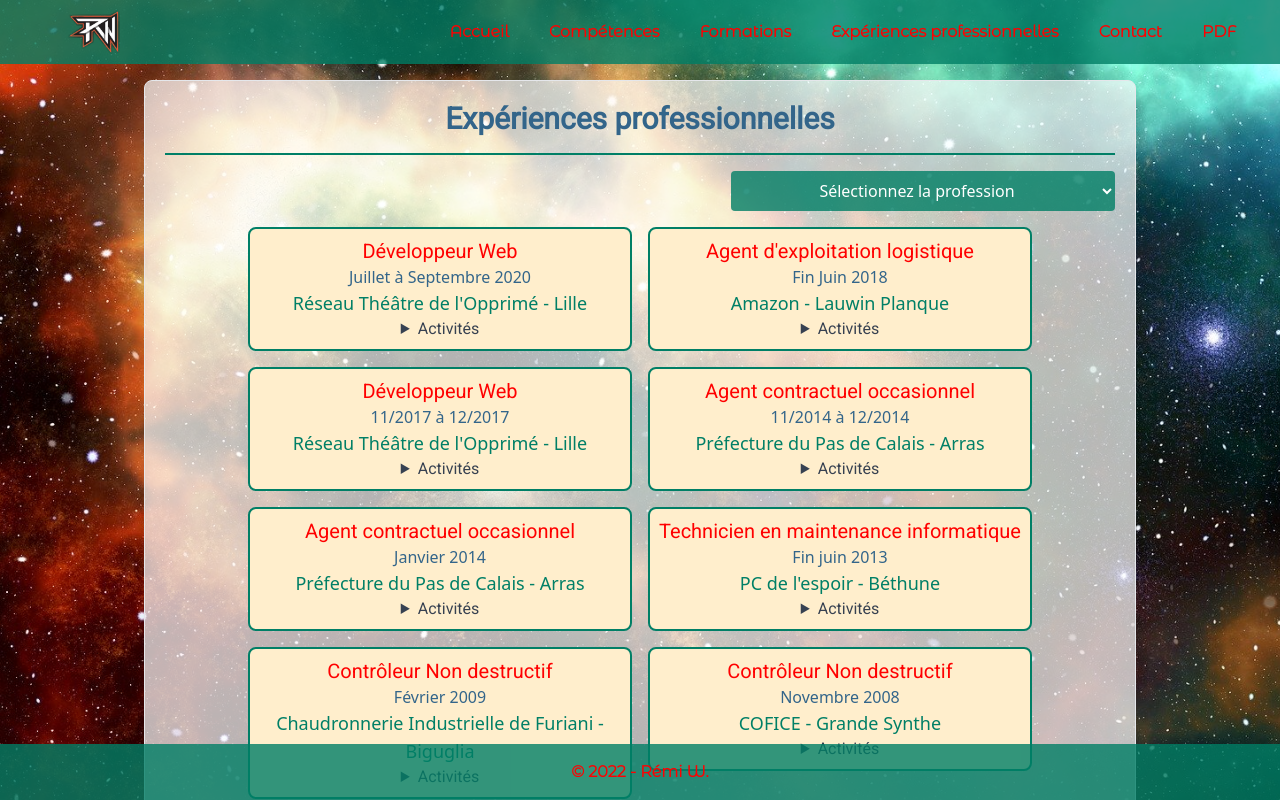
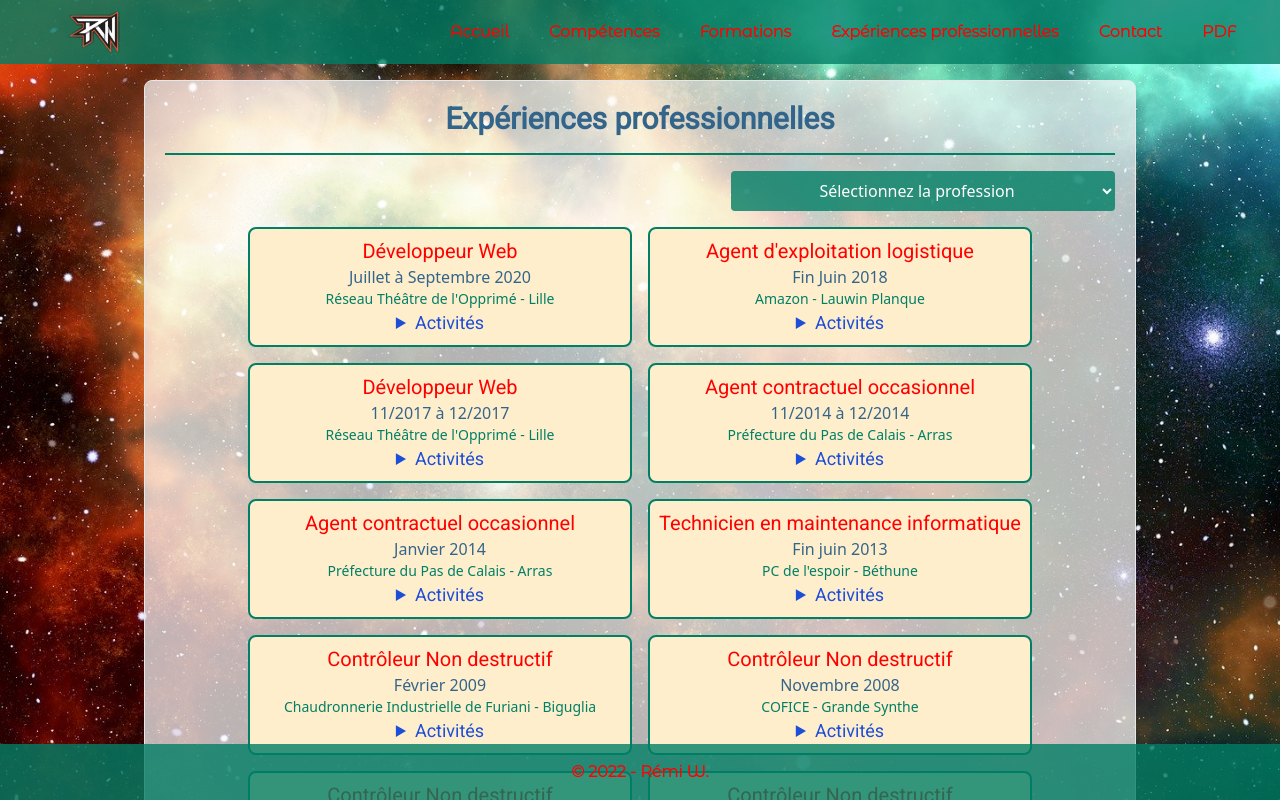
Before and after one commit to Willremi/cv-react, a React (Create React App) app: page /experiences in a window 1280 px wide. Built offline with nearby package versions, Linux system fonts and the light colour scheme; a web font is replaced by a local one.

Commit message:
Modification responsive pour tablette

```diff
--- a/src/pages/Experiences.js
+++ b/src/pages/Experiences.js
@@ -38,21 +38,21 @@ const Experiences = () => {
                         </select>
                     </div>
 
-                    <div className="mt-2 xl:flex xl:flex-wrap xl:justify-center">
+                    <div className="mt-2 xl:flex xl:flex-wrap xl:justify-center sm:flex sm:flex-wrap sm:justify-center">
                         {ExperiencesInfo.map(item =>
                             <div key={item.id} className={`${selected === item.tag || selected === '' ? '' : 'hidden'}`}>
-                                <div className="border-2 border-div-green rounded-lg w-96 flex items-center p-2 m-2 bg-nav-yellow"
+                                <div className="border-2 border-div-green rounded-lg w-96 sm:w-72 md:w-96 xl:w-96 flex items-center p-2 m-2 bg-nav-yellow"
                                 >
                                     <div className='text-center mx-auto'>
-                                        <h3 className='text-div-red font-roboto'>{item.title}</h3>
+                                        <h3 className='text-div-red font-roboto xl:text-xl sm:text-base'>{item.title}</h3>
                                         <p className='text-div-blue'>{item.dates}</p>
-                                        <p className='text-div-green text-lg xl:text-md'>{item.location}</p>
+                                        <p className='text-div-green text-lg sm:text-base md:text-sm'>{item.location}</p>
                                         <details>
-                                            <summary className='font-roboto text-gray-700'>Activités</summary>
+                                            <summary className='font-roboto text-blue-700 text-lg'>Activités</summary>
                                             {item.missions.map(elt =>
                                                 <div className="text-left mx-8 xl:mx-6" key={elt.id}>
                                                     <ul className='list-[circle]'>
-                                                    <li className='font-roboto text-md text-blue-800'>{elt.title}</li>
+                                                    <li className='font-roboto text-md text-gray-700'>{elt.title}</li>
                                                 </ul>
                                                 </div>
                                             )}
```
